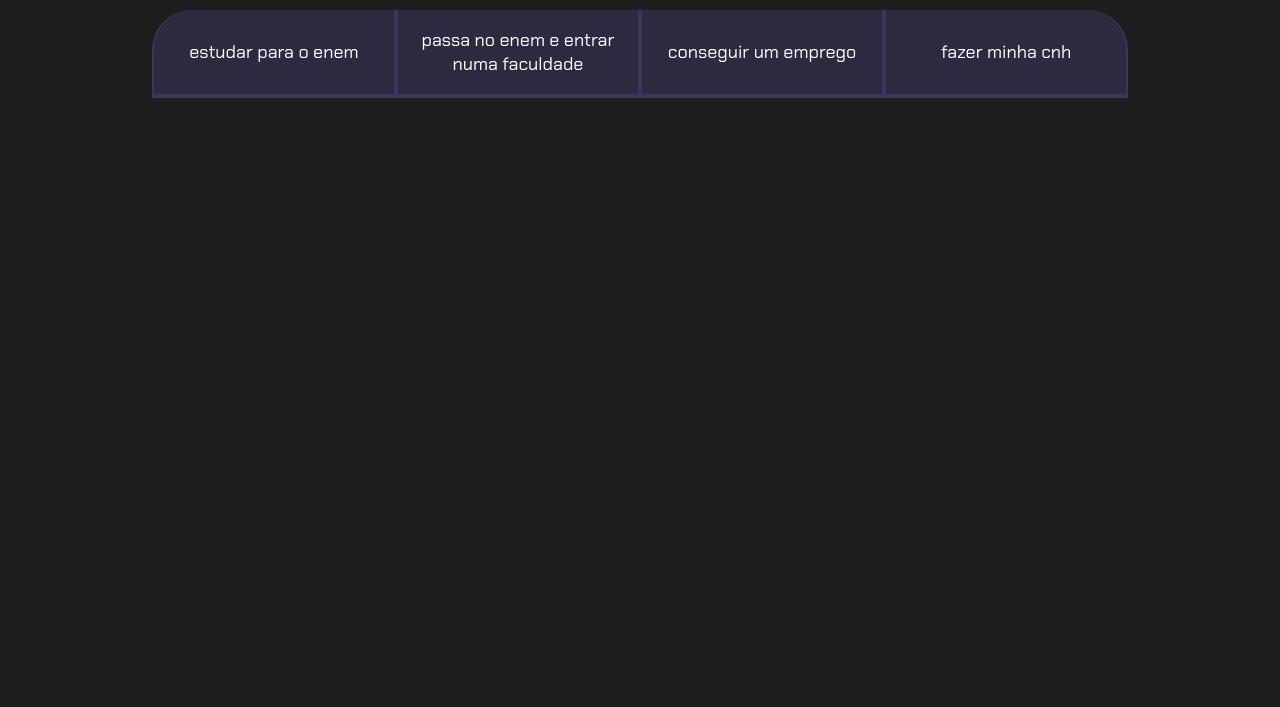
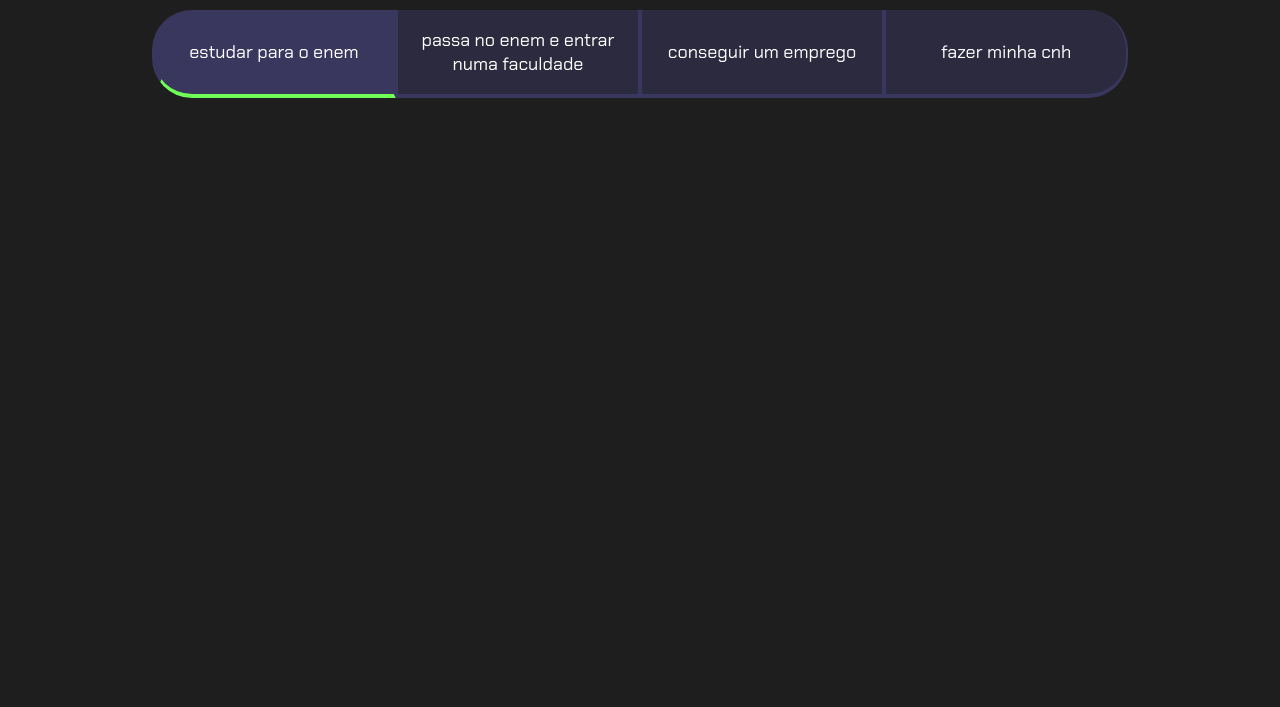
Before and after one commit to lucaseduardomormuldoprado/VScode3d, a plain HTML site: page index.html in a window 1280 px wide. Shown: the part 93-800 px from the top of the page. Drawn offline with Linux system fonts and the light colour scheme.

Commit message:
Add files via upload

```diff
--- a/index.html
+++ b/index.html
@@ -12,11 +12,12 @@
     <section class="conteudo-principal">
         <h2 class="titulo-principal">Meus objetivos do ano<span>_</span></h2>
         <div class="botoes">
-            <button class="botao">estudar para o enem</button>
+            <button class="botao ativo">estudar para o enem</button>
             <button class="botao">passa no enem e entrar numa faculdade</button>
             <button class="botao">conseguir um emprego</button>
             <button class="botao">fazer minha cnh</button>
         </div>
+        <script src="main.js"></script>
     </section>
 </body>
 </html>
--- a/main.js
+++ b/main.js
@@ -1,2 +1,7 @@
 const botoes = document.querySelectorAll(".botao");
-console.log(botoes);
+
+for (let i=0; i<botoes.length;i++){
+    botoes[i].onclick= function() {
+        botoes[i].classic.add("ativo");
+    }
+}
--- a/style.css
+++ b/style.css
@@ -50,10 +50,10 @@ body{
         display: flex;
     }
     .botao:first-child{
-        border-radius: 40px 0 0 0;
+        border-radius: 40px 0 0 40px;
     }
     .botao:last-child{
-        border-radius: 0 40px 0 0;
+        border-radius: 0 40px 40px 0;
     }
 }
 .ativo{
```
